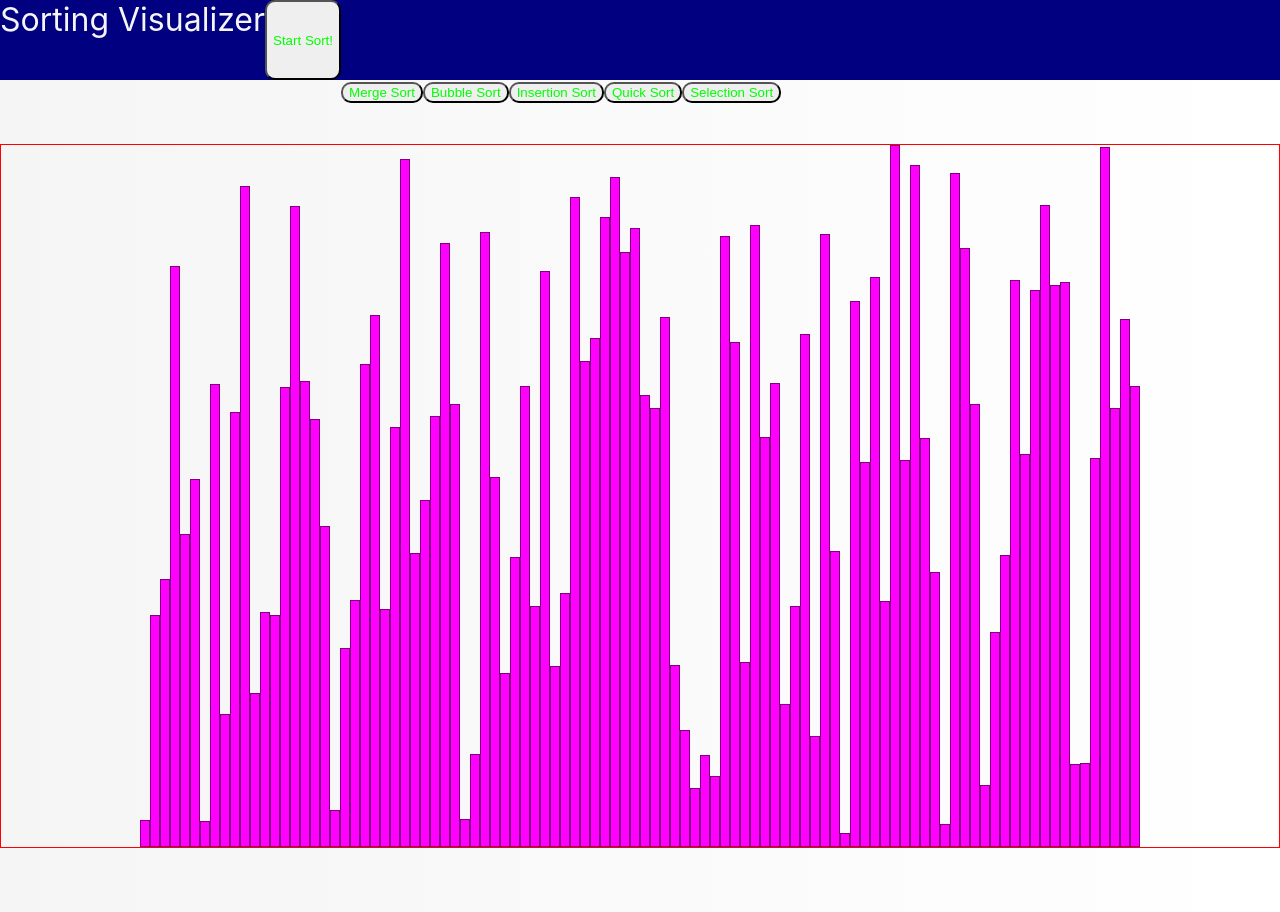
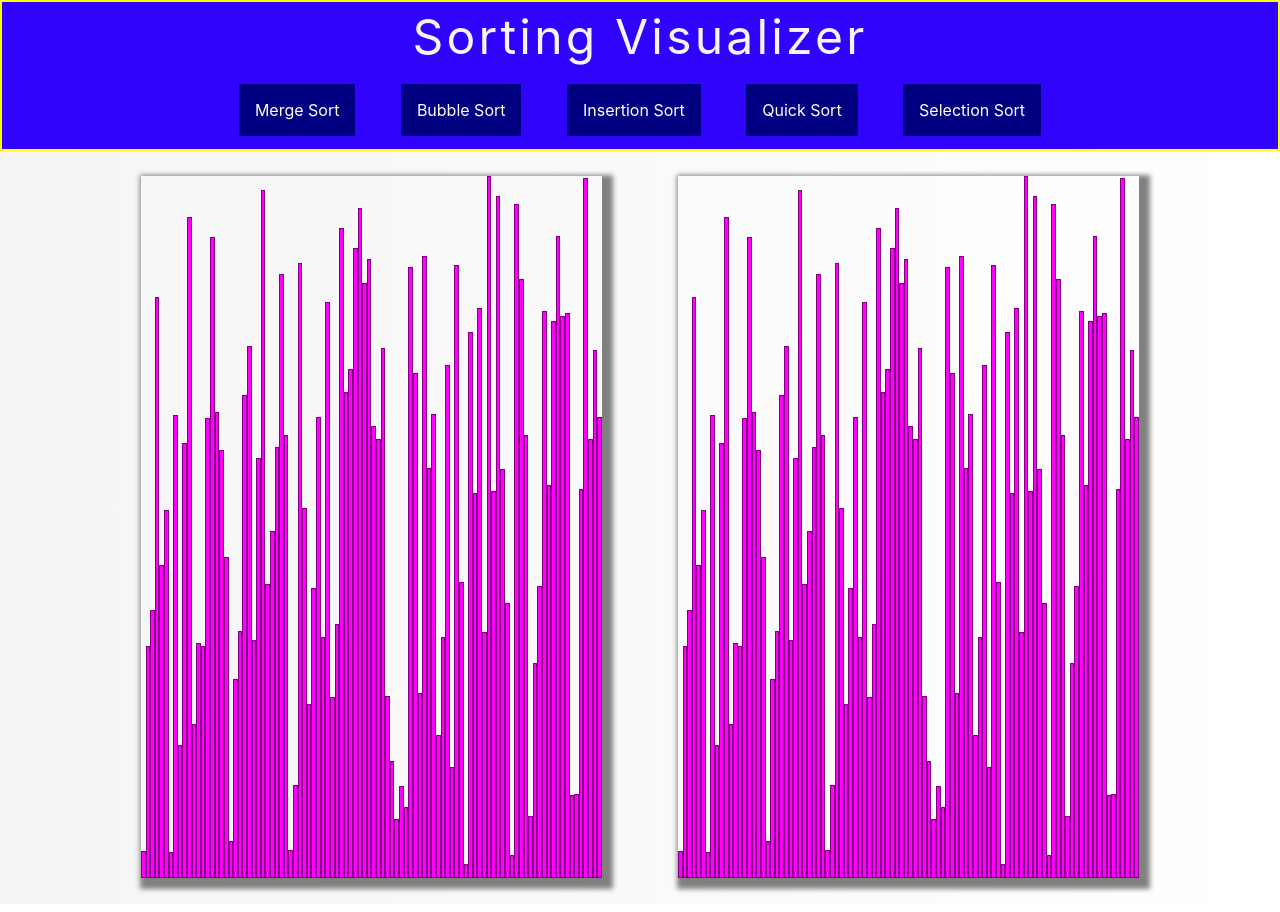
Before and after one commit to cgiroux86/SortVisualizer, a React (Create React App) app in the folder sort-viz/: page / in a window 1280 px wide. Built offline with nearby package versions, Linux system fonts and the light colour scheme; the HTML template or start-up script is replaced by a standard one.

Commit message:
feature added to compare sorting algos

```diff
--- a/sort-viz/src/App.scss
+++ b/sort-viz/src/App.scss
@@ -1,14 +1,19 @@
 .header {
   font-size: 100px;
   color: lime;
-  background: navy;
-  height: 10vh;
+  background: #3003fc;
+  height: auto;
+  text-align: center;
+  border: 2px solid yellow;
   display: flex;
+  flex-direction: column;
 }
 .title {
-  font-size: 2rem;
+  font-size: 3rem;
   color: whitesmoke;
   text-align: center;
+  letter-spacing: 0.2rem;
+  margin: 5px auto;
 }
 
 .container {
@@ -22,3 +27,27 @@
   border: 1px solid red;
   margin: 5% auto;
 }
+.button_container {
+  display: flex;
+  justify-content: space-evenly;
+  width: 70%;
+  margin: 1% auto;
+}
+.algo {
+  font-size: 1rem;
+  color: white;
+  background: navy;
+  padding: 1rem;
+  cursor: pointer;
+}
+.compare {
+  display: flex;
+  justify-content: space-evenly;
+  width: 90%;
+  margin: 2% auto;
+  align-items: center;
+}
+.compare_item {
+  width: 40%;
+  box-shadow: 5px 5px 5px 6px grey;
+}
--- /dev/null
+++ b/sort-viz/src/components/Compare.js
@@ -0,0 +1,25 @@
+import React from "react";
+import Visualize from "./Visualize";
+
+export default function Compare({ array, setArray, swapping, currentSorted }) {
+  return (
+    <div className="compare">
+      <div className="compare_item">
+        <Visualize
+          array={array}
+          setArray={setArray}
+          swapping={swapping}
+          currentSorted={currentSorted}
+        />
+      </div>
+      <div className="compare_item">
+        <Visualize
+          array={array}
+          setArray={setArray}
+          swapping={swapping}
+          currentSorted={currentSorted}
+        />
+      </div>
+    </div>
+  );
+}
--- a/sort-viz/src/components/Header.js
+++ b/sort-viz/src/components/Header.js
@@ -36,7 +36,6 @@ export default function Header({
     setSorting(true);
   };
   useEffect(() => {
-    // fnToCall(array, 0, array.length - 1, funcObj, setSorting);
     sorting &&
       fnToCall.algo(
         array,
@@ -53,14 +52,17 @@ export default function Header({
   return (
     <div className="header">
       <div className="title">Sorting Visualizer</div>
-      <Button onClick={() => handleStart()}>Start Sort!</Button>
+      <div className="button_container">
         {algorithms.map((algo) => {
           return (
             <div key={algo[0]}>
-            <Button onClick={() => handleStart(algo[1])}>{algo[0]}</Button>
+              <div onClick={() => handleStart(algo[1])} className="algo">
+                {algo[0]}
+              </div>
             </div>
           );
         })}
       </div>
+    </div>
   );
 }
--- a/sort-viz/src/components/Main.js
+++ b/sort-viz/src/components/Main.js
@@ -1,6 +1,7 @@
 import React, { useState } from "react";
 import Header from "./Header";
 import Visualize from "./Visualize";
+import Compare from "./Compare";
 import { generate } from "../functions/generateArray";
 
 export default function Main() {
@@ -8,6 +9,7 @@ export default function Main() {
   const [swapping, setSwapping] = useState([]);
   const [currentSorted, setCurrentSorted] = useState([]);
   const [sorting, setSorting] = useState(false);
+  const [compare, setCompare] = useState(true);
   const [funcObj, setFuncObj] = useState({
     setArr: setArray,
     setSwapping: setSwapping,
@@ -27,6 +29,7 @@ export default function Main() {
         currentSorted={currentSorted}
         swapping={swapping}
       />
+      {!compare ? (
         <div className="graph_container">
           <Visualize
             array={array}
@@ -35,6 +38,17 @@ export default function Main() {
             currentSorted={currentSorted}
           />
         </div>
+      ) : (
+        <div>
+          <Compare
+            array={array}
+            setArray={setArray}
+            swapping={swapping}
+            currentSorted={currentSorted}
+            compare={compare}
+          />
+        </div>
+      )}
     </div>
   );
 }
--- a/sort-viz/src/components/Visualize.js
+++ b/sort-viz/src/components/Visualize.js
@@ -1,6 +1,6 @@
 import React, { useState, useRef, useEffect } from "react";
 
-export default function Visualize({ array, swapping, currentSorted }) {
+export default function Visualize({ array, swapping, currentSorted, compare }) {
   const sortedRef = useRef();
   sortedRef.current = array;
   const swappingRef = useRef();
@@ -20,7 +20,7 @@ export default function Visualize({ array, swapping, currentSorted }) {
           <div
             key={i}
             style={{
-              width: "0.5rem",
+              width: compare ? "0.1rem" : "0.5rem",
               height: el,
               border: " 1px solid purple",
               backgroundColor: swapping.includes(i)
--- a/sort-viz/src/styles/styled.js
+++ b/sort-viz/src/styles/styled.js
@@ -3,6 +3,6 @@ import styled from "styled-components";
 export const Button = styled.button`
    {
     border-radius: 10px;
-    color: lime;
+    color: black;
   }
 `;
```
Lines whose indentation alone changed are shown as unchanged.
